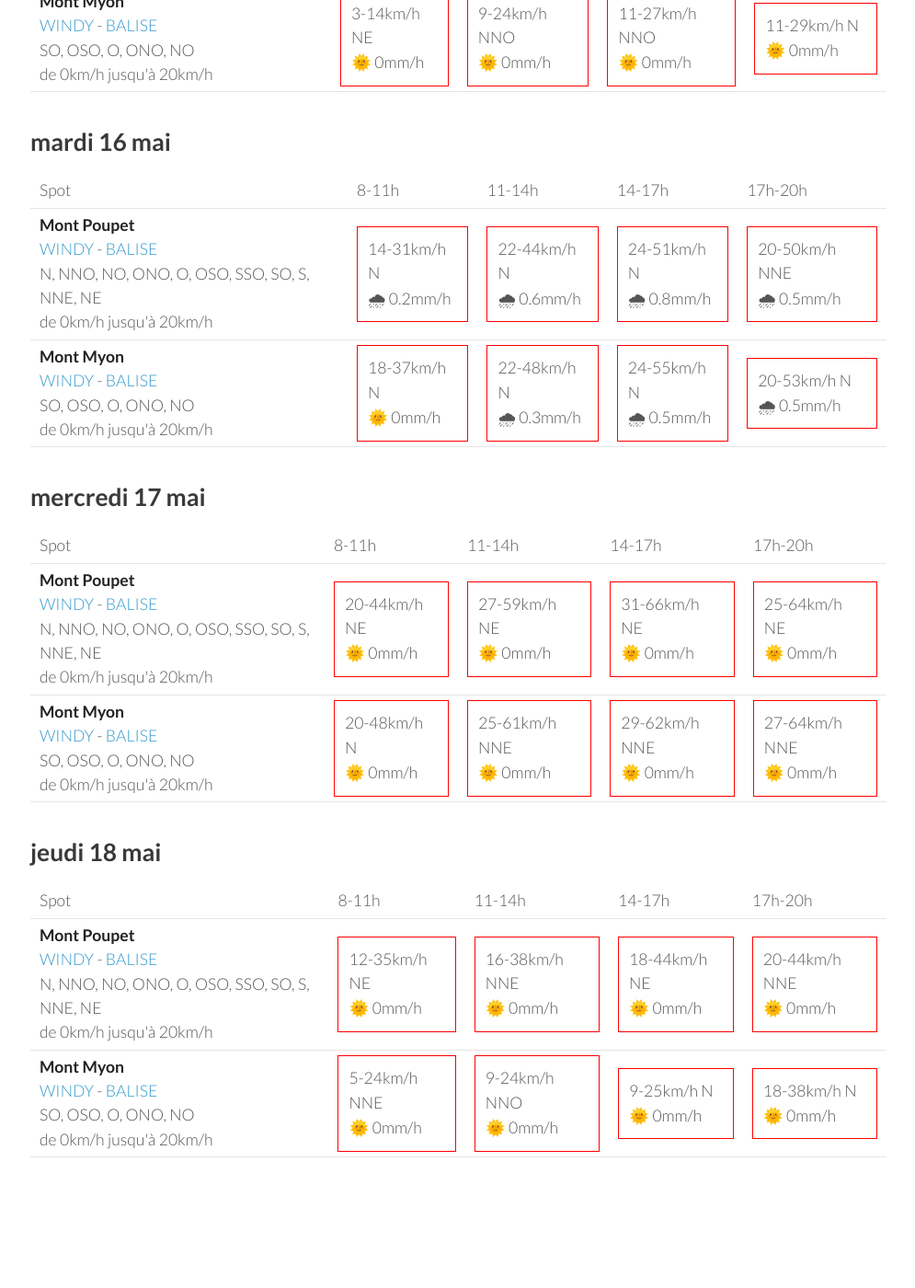
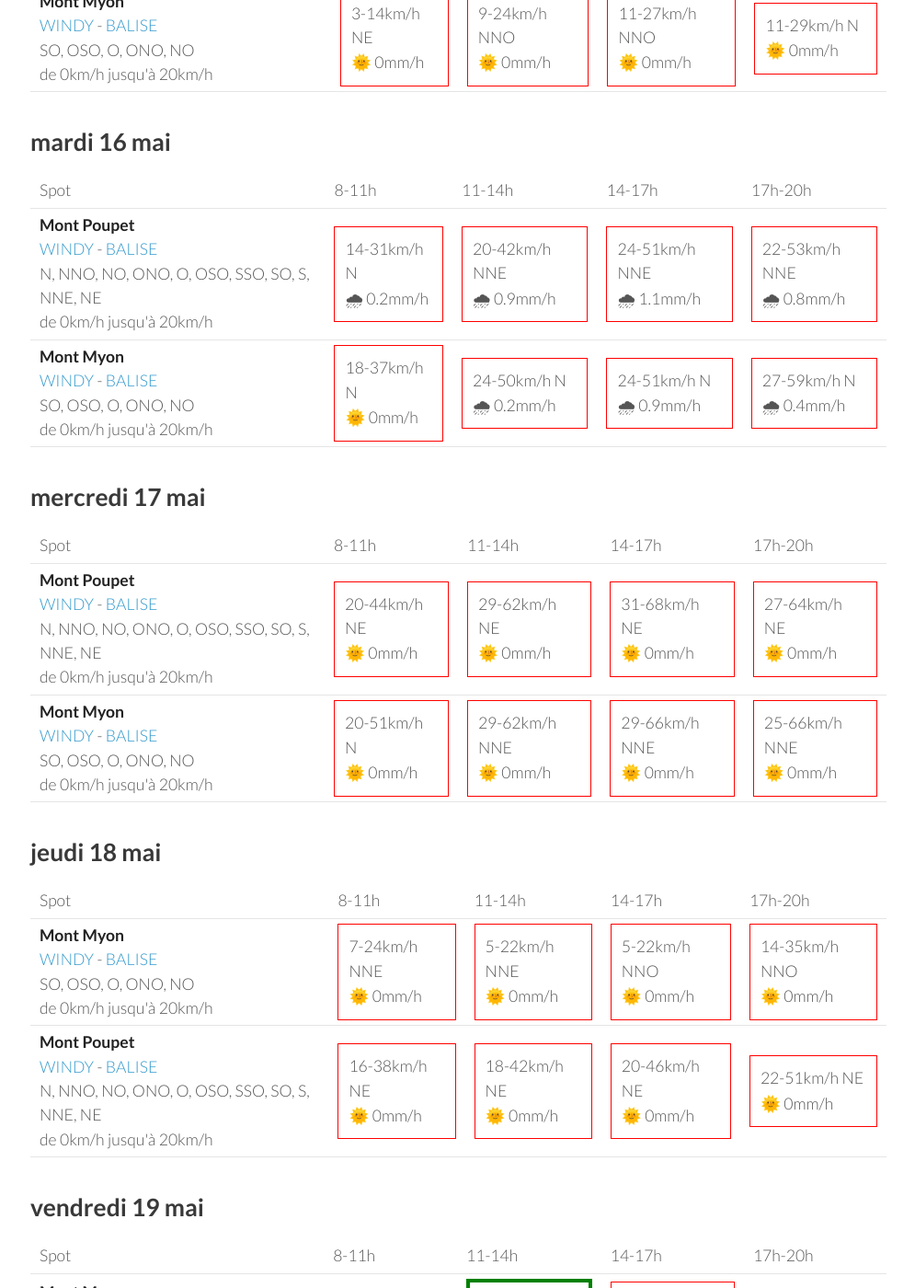
Before and after one commit to parapente-dans-le-nord/parapente-dans-le-nord.github.io, a Jekyll site: the page built from jura.markdown, in a window 1280 px wide and 1400 px high, scrolled down 912 px. Shown: the whole window at 92% size, without its empty margins (25-1020 px from the left). Built offline with Jekyll 4.4.1, drawn with Linux system fonts in a browser that asks for light colours; some of the changed text lies outside the part shown.

Commit message:
update index.markdown

```diff
--- a/jura.markdown
+++ b/jura.markdown
@@ -97,9 +97,9 @@ page mise à jour le dimanche 14 mai 06:20
         <td><strong>Mont Poupet</strong><br><a href="https://windy.com/46.970/5.876?46.541,5.876,8">WINDY</a> - <span class=""><a href="http://www.balisemeteo.com/balise.php?idBalise=92">BALISE</a> </span><br> <span class="vent-favorable">N, NNO, NO, ONO, O, OSO, SSO, SO, S, NNE, NE</span><br><span class="force-vent">de 0km/h jusqu'à 20km/h</span> </td>
 
             <td><div class="not-flyable"><p>14-31km/h N</p><p>🌧 0.2mm/h</p></div></td>
-            <td><div class="not-flyable"><p>22-44km/h N</p><p>🌧 0.6mm/h</p></div></td>
-            <td><div class="not-flyable"><p>24-51km/h N</p><p>🌧 0.8mm/h</p></div></td>
-            <td><div class="not-flyable"><p>20-50km/h NNE</p><p>🌧 0.5mm/h</p></div></td>
+            <td><div class="not-flyable"><p>20-42km/h NNE</p><p>🌧 0.9mm/h</p></div></td>
+            <td><div class="not-flyable"><p>24-51km/h NNE</p><p>🌧 1.1mm/h</p></div></td>
+            <td><div class="not-flyable"><p>22-53km/h NNE</p><p>🌧 0.8mm/h</p></div></td>
 
 
     </tr>
@@ -107,9 +107,9 @@ page mise à jour le dimanche 14 mai 06:20
         <td><strong>Mont Myon</strong><br><a href="https://windy.com/46.331/5.397?45.898,5.394,8,m:eWoagj8">WINDY</a> - <span class=""><a href="http://www.balisemeteo.com/balise.php?idBalise=70">BALISE</a> </span><br> <span class="vent-favorable">SO, OSO, O, ONO, NO</span><br><span class="force-vent">de 0km/h jusqu'à 20km/h</span> </td>
 
             <td><div class="not-flyable"><p>18-37km/h N</p><p>🌞 0mm/h</p></div></td>
-            <td><div class="not-flyable"><p>22-48km/h N</p><p>🌧 0.3mm/h</p></div></td>
-            <td><div class="not-flyable"><p>24-55km/h N</p><p>🌧 0.5mm/h</p></div></td>
-            <td><div class="not-flyable"><p>20-53km/h N</p><p>🌧 0.5mm/h</p></div></td>
+            <td><div class="not-flyable"><p>24-50km/h N</p><p>🌧 0.2mm/h</p></div></td>
+            <td><div class="not-flyable"><p>24-51km/h N</p><p>🌧 0.9mm/h</p></div></td>
+            <td><div class="not-flyable"><p>27-59km/h N</p><p>🌧 0.4mm/h</p></div></td>
 
 
     </tr>
@@ -133,19 +133,19 @@ page mise à jour le dimanche 14 mai 06:20
         <td><strong>Mont Poupet</strong><br><a href="https://windy.com/46.970/5.876?46.541,5.876,8">WINDY</a> - <span class=""><a href="http://www.balisemeteo.com/balise.php?idBalise=92">BALISE</a> </span><br> <span class="vent-favorable">N, NNO, NO, ONO, O, OSO, SSO, SO, S, NNE, NE</span><br><span class="force-vent">de 0km/h jusqu'à 20km/h</span> </td>
 
             <td><div class="not-flyable"><p>20-44km/h NE</p><p>🌞 0mm/h</p></div></td>
-            <td><div class="not-flyable"><p>27-59km/h NE</p><p>🌞 0mm/h</p></div></td>
-            <td><div class="not-flyable"><p>31-66km/h NE</p><p>🌞 0mm/h</p></div></td>
-            <td><div class="not-flyable"><p>25-64km/h NE</p><p>🌞 0mm/h</p></div></td>
+            <td><div class="not-flyable"><p>29-62km/h NE</p><p>🌞 0mm/h</p></div></td>
+            <td><div class="not-flyable"><p>31-68km/h NE</p><p>🌞 0mm/h</p></div></td>
+            <td><div class="not-flyable"><p>27-64km/h NE</p><p>🌞 0mm/h</p></div></td>
 
 
     </tr>
 <tr>
         <td><strong>Mont Myon</strong><br><a href="https://windy.com/46.331/5.397?45.898,5.394,8,m:eWoagj8">WINDY</a> - <span class=""><a href="http://www.balisemeteo.com/balise.php?idBalise=70">BALISE</a> </span><br> <span class="vent-favorable">SO, OSO, O, ONO, NO</span><br><span class="force-vent">de 0km/h jusqu'à 20km/h</span> </td>
 
-            <td><div class="not-flyable"><p>20-48km/h N</p><p>🌞 0mm/h</p></div></td>
-            <td><div class="not-flyable"><p>25-61km/h NNE</p><p>🌞 0mm/h</p></div></td>
+            <td><div class="not-flyable"><p>20-51km/h N</p><p>🌞 0mm/h</p></div></td>
             <td><div class="not-flyable"><p>29-62km/h NNE</p><p>🌞 0mm/h</p></div></td>
-            <td><div class="not-flyable"><p>27-64km/h NNE</p><p>🌞 0mm/h</p></div></td>
+            <td><div class="not-flyable"><p>29-66km/h NNE</p><p>🌞 0mm/h</p></div></td>
+            <td><div class="not-flyable"><p>25-66km/h NNE</p><p>🌞 0mm/h</p></div></td>
 
 
     </tr>
@@ -166,22 +166,22 @@ page mise à jour le dimanche 14 mai 06:20
       <td>17h-20h</td>
     </tr>
 <tr>
-        <td><strong>Mont Poupet</strong><br><a href="https://windy.com/46.970/5.876?46.541,5.876,8">WINDY</a> - <span class=""><a href="http://www.balisemeteo.com/balise.php?idBalise=92">BALISE</a> </span><br> <span class="vent-favorable">N, NNO, NO, ONO, O, OSO, SSO, SO, S, NNE, NE</span><br><span class="force-vent">de 0km/h jusqu'à 20km/h</span> </td>
+        <td><strong>Mont Myon</strong><br><a href="https://windy.com/46.331/5.397?45.898,5.394,8,m:eWoagj8">WINDY</a> - <span class=""><a href="http://www.balisemeteo.com/balise.php?idBalise=70">BALISE</a> </span><br> <span class="vent-favorable">SO, OSO, O, ONO, NO</span><br><span class="force-vent">de 0km/h jusqu'à 20km/h</span> </td>
 
-            <td><div class="not-flyable"><p>12-35km/h NE</p><p>🌞 0mm/h</p></div></td>
-            <td><div class="not-flyable"><p>16-38km/h NNE</p><p>🌞 0mm/h</p></div></td>
-            <td><div class="not-flyable"><p>18-44km/h NE</p><p>🌞 0mm/h</p></div></td>
-            <td><div class="not-flyable"><p>20-44km/h NNE</p><p>🌞 0mm/h</p></div></td>
+            <td><div class="not-flyable"><p>7-24km/h NNE</p><p>🌞 0mm/h</p></div></td>
+            <td><div class="not-flyable"><p>5-22km/h NNE</p><p>🌞 0mm/h</p></div></td>
+            <td><div class="not-flyable"><p>5-22km/h NNO</p><p>🌞 0mm/h</p></div></td>
+            <td><div class="not-flyable"><p>14-35km/h NNO</p><p>🌞 0mm/h</p></div></td>
 
 
     </tr>
 <tr>
-        <td><strong>Mont Myon</strong><br><a href="https://windy.com/46.331/5.397?45.898,5.394,8,m:eWoagj8">WINDY</a> - <span class=""><a href="http://www.balisemeteo.com/balise.php?idBalise=70">BALISE</a> </span><br> <span class="vent-favorable">SO, OSO, O, ONO, NO</span><br><span class="force-vent">de 0km/h jusqu'à 20km/h</span> </td>
+        <td><strong>Mont Poupet</strong><br><a href="https://windy.com/46.970/5.876?46.541,5.876,8">WINDY</a> - <span class=""><a href="http://www.balisemeteo.com/balise.php?idBalise=92">BALISE</a> </span><br> <span class="vent-favorable">N, NNO, NO, ONO, O, OSO, SSO, SO, S, NNE, NE</span><br><span class="force-vent">de 0km/h jusqu'à 20km/h</span> </td>
 
-            <td><div class="not-flyable"><p>5-24km/h NNE</p><p>🌞 0mm/h</p></div></td>
-            <td><div class="not-flyable"><p>9-24km/h NNO</p><p>🌞 0mm/h</p></div></td>
-            <td><div class="not-flyable"><p>9-25km/h N</p><p>🌞 0mm/h</p></div></td>
-            <td><div class="not-flyable"><p>18-38km/h N</p><p>🌞 0mm/h</p></div></td>
+            <td><div class="not-flyable"><p>16-38km/h NE</p><p>🌞 0mm/h</p></div></td>
+            <td><div class="not-flyable"><p>18-42km/h NE</p><p>🌞 0mm/h</p></div></td>
+            <td><div class="not-flyable"><p>20-46km/h NE</p><p>🌞 0mm/h</p></div></td>
+            <td><div class="not-flyable"><p>22-51km/h NE</p><p>🌞 0mm/h</p></div></td>
 
 
     </tr>
@@ -189,3 +189,39 @@ page mise à jour le dimanche 14 mai 06:20
 </tbody>
 </table>
 {:/}
+## vendredi 19 mai
+
+{::nomarkdown}
+<table>
+  <tbody>
+    <tr>
+      <td>Spot</td>
+      <td>8-11h</td>
+      <td>11-14h</td>
+      <td>14-17h</td>
+      <td>17h-20h</td>
+    </tr>
+<tr>
+        <td><strong>Mont Myon</strong><br><a href="https://windy.com/46.331/5.397?45.898,5.394,8,m:eWoagj8">WINDY</a> - <span class=""><a href="http://www.balisemeteo.com/balise.php?idBalise=70">BALISE</a> </span><br> <span class="vent-favorable">SO, OSO, O, ONO, NO</span><br><span class="force-vent">de 0km/h jusqu'à 20km/h</span> </td>
+
+            <td><div class="not-flyable"><p>1-11km/h S</p><p>🌞 0mm/h</p></div></td>
+            <td><div class="flyable"><p>5-20km/h ONO</p><p>🌞 0mm/h</p></div></td>
+            <td><div class="not-flyable"><p>9-24km/h NNO</p><p>🌞 0mm/h</p></div></td>
+            <td><div class="not-flyable"><p>12-31km/h N</p><p>🌞 0mm/h</p></div></td>
+
+
+    </tr>
+<tr>
+        <td><strong>Mont Poupet</strong><br><a href="https://windy.com/46.970/5.876?46.541,5.876,8">WINDY</a> - <span class=""><a href="http://www.balisemeteo.com/balise.php?idBalise=92">BALISE</a> </span><br> <span class="vent-favorable">N, NNO, NO, ONO, O, OSO, SSO, SO, S, NNE, NE</span><br><span class="force-vent">de 0km/h jusqu'à 20km/h</span> </td>
+
+            <td><div class="not-flyable"><p>9-24km/h ENE</p><p>🌞 0mm/h</p></div></td>
+            <td><div class="not-flyable"><p>9-25km/h NNE</p><p>🌞 0mm/h</p></div></td>
+            <td><div class="not-flyable"><p>16-37km/h NNE</p><p>🌞 0mm/h</p></div></td>
+            <td><div class="not-flyable"><p>18-40km/h NNE</p><p>🌞 0mm/h</p></div></td>
+
+
+    </tr>
+
+</tbody>
+</table>
+{:/}
```
Also changed, not shown: other parts of jura.markdown (+1 -1 lines).
